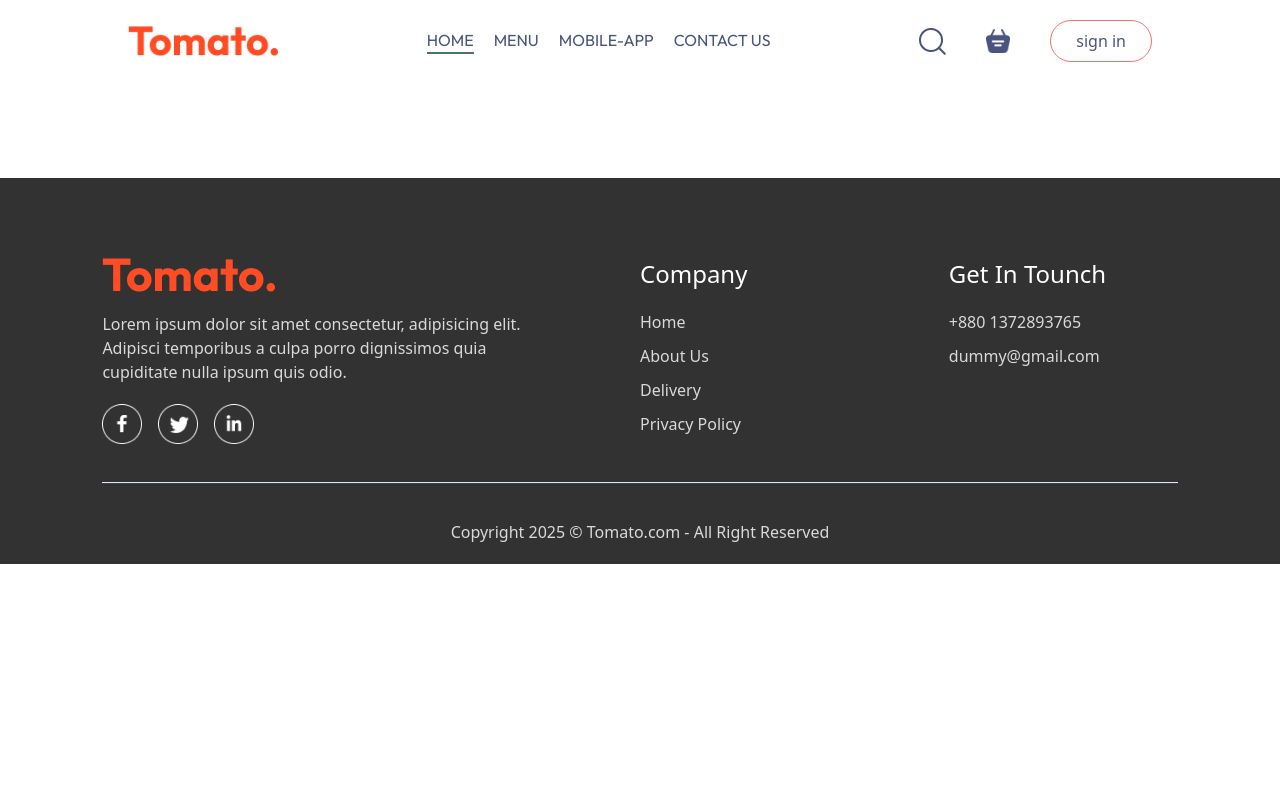
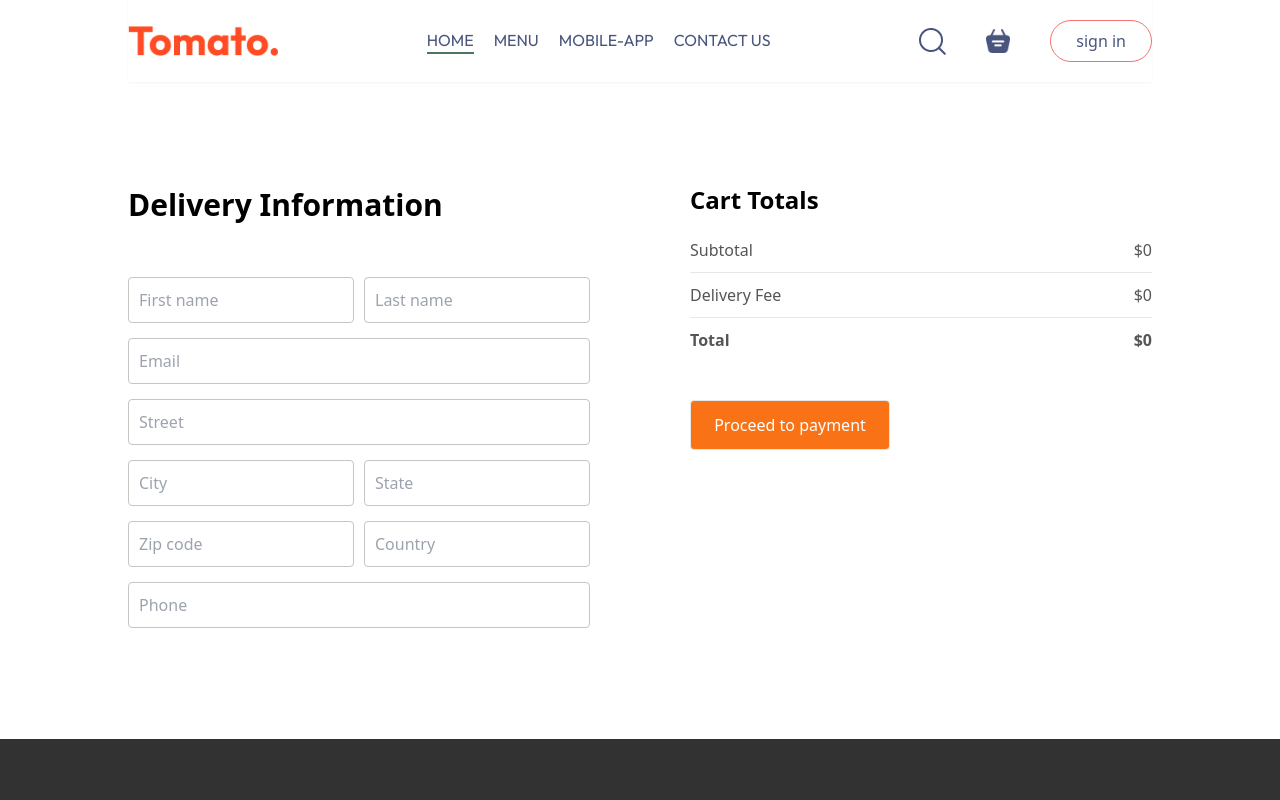
Before and after one commit to Naimul-2019331065/Food-Delivery, a React (Vite) app in the folder frontend/: page /order in a window 1280 px wide. Shown: the top 800 px of the page. Built offline with nearby package versions, Linux system fonts and the light colour scheme.

Commit message:
placeorder and sticky navbar

```diff
--- a/frontend/src/App.jsx
+++ b/frontend/src/App.jsx
@@ -5,6 +5,8 @@ import { Home } from "./pages/Home";
 import Footer from "./components/Footer";
 import LoginPopup from "./components/LoginPopup";
 import { Cart } from "./pages/Cart";
+import Placeorder from "./pages/Placeorder";
+import ScrollToTop from "./components/ScrollToTop";
 
 const App = () => {
   const [showLogin, setShowLogin] = useState(false);
@@ -13,10 +15,12 @@ const App = () => {
     <>
       {showLogin ? <LoginPopup onsetShowLogin={setShowLogin} /> : <></>}
       <div className="w-[80%] m-auto">
-        <Navbar onsetShowLogin={setShowLogin} />
+        <Navbar onsetShowLogin={setShowLogin}/>
+        <ScrollToTop />
         <Routes>
           <Route path="/" element={<Home />} />
           <Route path="/Cart" element={<Cart />} />
+          <Route path="/order" element={<Placeorder />} />
         </Routes>
       </div>
       <Footer />
--- a/frontend/src/components/FoodItem.jsx
+++ b/frontend/src/components/FoodItem.jsx
@@ -1,6 +1,7 @@
-import React, { useContext} from "react";
+import React, { useContext } from "react";
 import { assets } from "../assets/frontend_assets/assets";
 import { StoreContext } from "../Contexts/StoreContext";
+import { Link } from "react-router-dom";
 
 const FoodItem = ({ key, item }) => {
   // console.log(item);
@@ -11,7 +12,7 @@ const FoodItem = ({ key, item }) => {
 
   // cartItems, addToCart and removeFrom cart funtionalitis from context
   // ##################################
-  const {CartItems, addToCart, removeFromCart} = useContext(StoreContext);
+  const { CartItems, addToCart, removeFromCart } = useContext(StoreContext);
   // console.log(CartItems[0])
   function handleClick(operation) {
     if (operation === "+") setItemCount((prev) => prev + 1);
@@ -63,7 +64,19 @@ const FoodItem = ({ key, item }) => {
           />
         </div>
         <p className="text-[12px] text-[#676767]">{description}</p>
-        <p className="text-[22px] text-orange-600 font-[500] m-0">${price}</p>
+        {/* <div className="flex justify-between items-center"> */}
+          <p className="text-[22px] text-orange-600 font-[500] m-0">${price}</p>
+          {/* <p>
+            {CartItems[id] ? (
+              <Link to={"/Cart"}>
+                {" "}
+                <p className="text-gray-700 bg-green-300 p-1 border rounded-md">View your cart</p>{" "}
+              </Link>
+            ) : (
+              ""
+            )}
+          </p>
+        </div> */}
       </div>
     </div>
   );
--- a/frontend/src/components/Navbar.jsx
+++ b/frontend/src/components/Navbar.jsx
@@ -7,18 +7,25 @@ function Navbar({onsetShowLogin}) {
   const [menu, setMenu] = useState("home");
   const {getTotalCartAmount} = useContext(StoreContext);
   return (
-    <nav className="py-5 mx-auto flex items-center justify-between">
+    <nav className="sticky top-0 z-50 bg-white py-5 mx-auto flex items-center justify-between shadow-sm">
       <Link to={"/"}>
         <img
           src={assets.logo}
           alt="logo"
+          onClick={() => {
+            setMenu("home");
+            window.scrollTo({ top: 0, behavior: "smooth" });
+          }}
           className="w-[150px] max-[1050px]:w-[140px] max-[900px]:w-[120px] cursor-pointer"
         />
       </Link>
       <ul className="font-outfit flex gap-5 uppercase text-[#49557e]  max-[1050px]:text-[15px] max-[900px]:gap-[15px] max-[900px]:text-[14px] max-[750px]:hidden">
         <Link
           to="/"
-          onClick={() => setMenu("home")}
+          onClick={() => {
+            setMenu("home");
+            window.scrollTo({ top: 0, behavior: "smooth" });
+          }}
           className={
             menu === "home"
               ? "border-b-2 border-[#49775e] cursor-pointer"
--- /dev/null
+++ b/frontend/src/components/ScrollToTop.jsx
@@ -0,0 +1,14 @@
+import { useEffect } from "react";
+import { useLocation } from "react-router-dom";
+
+const ScrollToTop = () => {
+  const { pathname } = useLocation();
+
+  useEffect(() => {
+    window.scrollTo(0, 0); // Scroll to the top when pathname changes
+  }, [pathname]);
+
+  return null;
+};
+
+export default ScrollToTop;
--- a/frontend/src/pages/Cart.jsx
+++ b/frontend/src/pages/Cart.jsx
@@ -1,9 +1,11 @@
 import React, { useContext } from "react";
 import { StoreContext } from "../Contexts/StoreContext";
+import { useNavigate } from "react-router-dom";
 
 export const Cart = () => {
   const { CartItems, food_list, removeFromCart, getTotalCartAmount } =
     useContext(StoreContext);
+  const navigate = useNavigate();
   return (
     // cart
     <div className="animate-fadeIn0_5 mt-[100px]">
@@ -51,7 +53,7 @@ export const Cart = () => {
       <div className="mt-20 flex justify-between gap-[max(12vw,20px)] max-md:flex-col-reverse">
         {/* Cart Total */}
         <div className="flex-1 flex flex-col gap-5">
-          <h2>Cart Totals</h2>
+          <h2 className="text-[24px] font-semibold">Cart Totals</h2>
           <div>
             {/* Subtotal */}
             <div className="flex justify-between text-[#555]">
@@ -62,17 +64,22 @@ export const Cart = () => {
             {/* Delivery fee */}
             <div className="flex justify-between text-[#555]">
               <p>Delivery Fee</p>
-              <p>${2}</p>
+              <p>${getTotalCartAmount() === 0 ? 0 : 2}</p>
             </div>
             <hr className="my-2.5" />
 
             {/* Total */}
             <div className="flex justify-between text-[#555]">
               <b>Total</b>
-              <b>${getTotalCartAmount() + 2}</b>
+              <b>
+                ${getTotalCartAmount() + (getTotalCartAmount() === 0 ? 0 : 2)}
+              </b>
             </div>
           </div>
-          <button className="text-white bg-orange-500 w-[max(15vw,200px)] py-3 border rounded">
+          <button
+            onClick={() => navigate("/order")}
+            className="text-white bg-orange-500 w-[max(15vw,200px)] py-3 border rounded"
+          >
             Proceed to checkout
           </button>
         </div>
@@ -83,7 +90,7 @@ export const Cart = () => {
               If you have a promo cede, Enter it here
             </p>
             {/* promoceode input */}
-            <div className="mt-2.5 flex justify-between items-center bg-[#eaeaea] bordee rounded">
+            <div className="mt-2.5 flex justify-between items-center bg-[#eaeaea] border rounded">
               <input
                 type="text"
                 placeholder="promo code"
--- a/frontend/src/pages/Placeorder.jsx
+++ b/frontend/src/pages/Placeorder.jsx
@@ -1,7 +1,106 @@
-import React from 'react'
+import React, { useContext } from "react";
+import { StoreContext } from "../Contexts/StoreContext";
 
-export const Placeorder = () => {
+const Placeorder = () => {
+  const { getTotalCartAmount } = useContext(StoreContext);
   return (
-    <div>Placeorder</div>
-  )
-}
+    <form className="flex items-start justify-between gap-[100px] mt-[100px] max-md:flex-col">
+      {/* ######################## place order left ########################## */}
+      <div className="w-[100%] max-w-[max(30%,500px)]">
+        <p className="text-[30px] font-semibold mb-[50px]">
+          Delivery Information
+        </p>
+        {/* Name */}
+        <div className="flex gap-2.5">
+          <input
+            className="mb-[15px] w-[100%] p-[10px] border rounded border-[#c5c5c5] outline-orange-500"
+            type="text"
+            placeholder="First name"
+          />
+          <input
+            className="mb-[15px] w-[100%] p-[10px] border rounded border-[#c5c5c5] outline-orange-500"
+            type="text"
+            placeholder="Last name"
+          />
+        </div>
+        <input
+          className="mb-[15px] w-[100%] p-[10px] border rounded border-[#c5c5c5] outline-orange-500"
+          type="email"
+          placeholder="Email"
+        />
+        <input
+          className="mb-[15px] w-[100%] p-[10px] border rounded border-[#c5c5c5] outline-orange-500"
+          type="text"
+          placeholder="Street"
+        />
+        {/* City and the state */}
+        <div className="flex gap-2.5">
+          <input
+            className="mb-[15px] w-[100%] p-[10px] border rounded border-[#c5c5c5] outline-orange-500"
+            type="text"
+            placeholder="City"
+          />
+          <input
+            className="mb-[15px] w-[100%] p-[10px] border rounded border-[#c5c5c5] outline-orange-500"
+            type="text"
+            placeholder="State"
+          />
+        </div>
+        {/* Zip code and Country */}
+        <div className="flex gap-2.5">
+          <input
+            className="mb-[15px] w-[100%] p-[10px] border rounded border-[#c5c5c5] outline-orange-500"
+            type="text"
+            placeholder="Zip code"
+          />
+          <input
+            className="mb-[15px] w-[100%] p-[10px] border rounded border-[#c5c5c5] outline-orange-500"
+            type="text"
+            placeholder="Country"
+          />
+        </div>
+        <input
+          className="mb-[15px] w-[100%] p-[10px] border rounded border-[#c5c5c5] outline-orange-500"
+          type="text"
+          placeholder="Phone"
+        />
+      </div>
+      {/* ######################## place order Right ########################## */}
+      <div className="w-[100%] max-w-[40%,500px]">
+        <div className="flex-1 flex flex-col gap-5">
+          <h2 className="text-[24px] font-semibold">Cart Totals</h2>
+          <div>
+            {/* Subtotal */}
+            <div className="flex justify-between text-[#555]">
+              <p>Subtotal</p>
+              <p>${getTotalCartAmount()}</p>
+            </div>
+            <hr className="my-2.5" />
+            {/* Delivery fee */}
+            <div className="flex justify-between text-[#555]">
+              <p>Delivery Fee</p>
+              <p>${getTotalCartAmount() === 0 ? 0 : 2}</p>
+            </div>
+            <hr className="my-2.5" />
+
+            {/* Total */}
+            <div className="flex justify-between text-[#555]">
+              <b>Total</b>
+              <b>
+                ${getTotalCartAmount() + (getTotalCartAmount() === 0 ? 0 : 2)}
+              </b>
+            </div>
+          </div>
+          <button
+            // onClick={() => navigate("/order")}
+            className="text-white bg-orange-500 w-[max(15vw,200px)] py-3 border rounded mt-7"
+          >
+            Proceed to payment
+          </button>
+        </div>
+      </div>
+    </form>
+  );
+};
+
+export default Placeorder;
```
